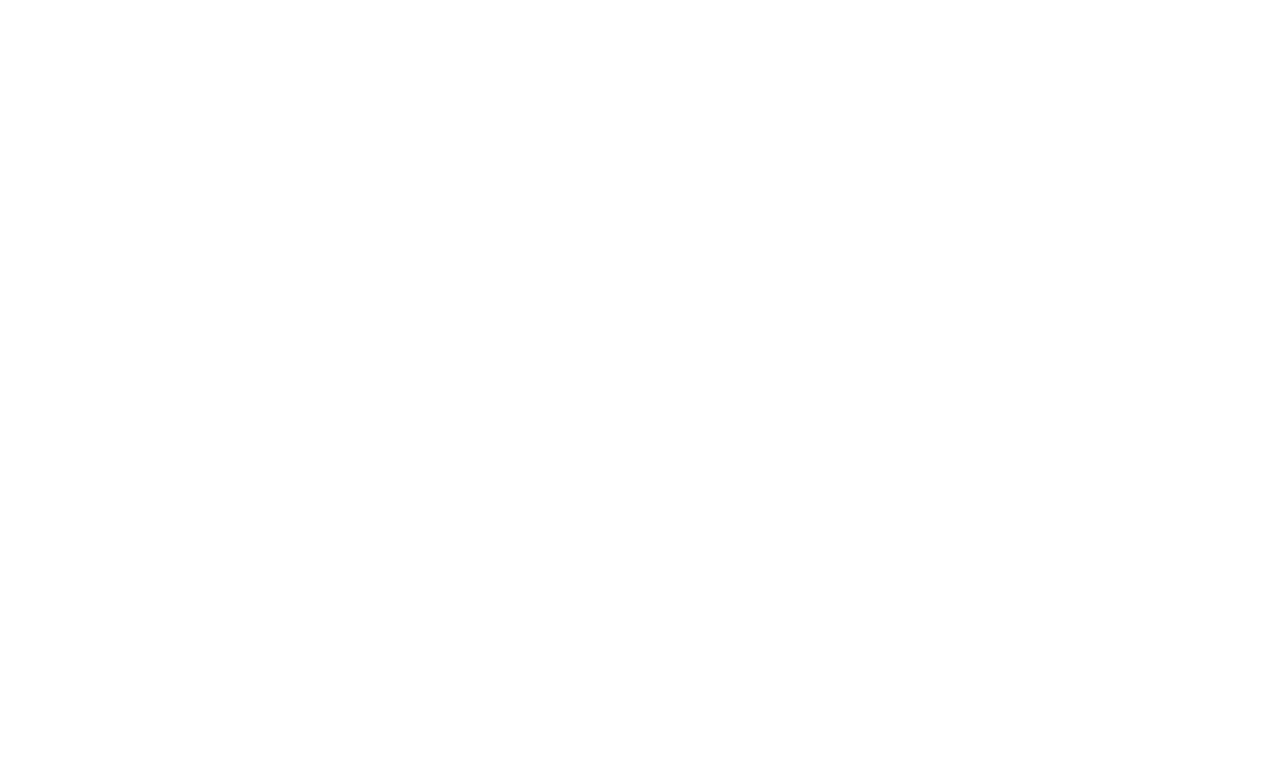
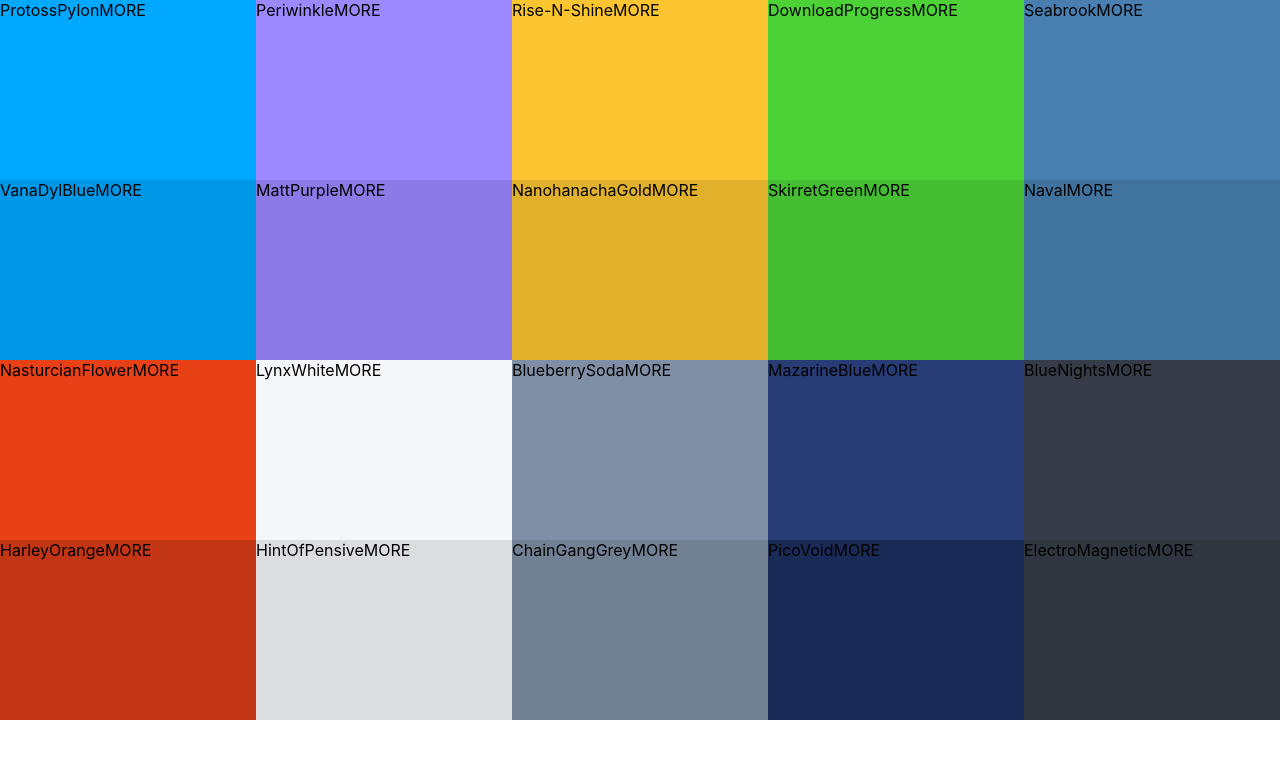
Before and after one commit to markswinimer/color-picker-app, a React (Create React App) app: page / in a window 1280 px wide. Shown: the top 758 px of the page. Built offline with nearby package versions, Linux system fonts and the light colour scheme.

Commit message:
adds styles, colorbox component

```diff
--- /dev/null
+++ b/src/ColorBox.css
@@ -0,0 +1,8 @@
+.ColorBox {
+  width: 20%;
+  height: 25%;
+  margin: 0 auto;
+  display: inline-block;
+  position: relative;
+  cursor: pointer;
+}
--- /dev/null
+++ b/src/ColorBox.js
@@ -0,0 +1,14 @@
+import React, { Component } from 'react';
+import './ColorBox.css';
+
+class ColorBox extends Component {
+  render() {
+    return(
+      <div className="ColorBox" style={{ background: this.props.background }}>
+        <span>{this.props.name}</span>
+        <span>MORE</span>
+      </div>
+    )
+  }
+}
+export default ColorBox;
--- /dev/null
+++ b/src/Palette.css
@@ -0,0 +1,7 @@
+.Palette {
+  height: 100vh;
+}
+
+.Palette-colors {
+  height: 90%;
+}
--- a/src/Palette.js
+++ b/src/Palette.js
@@ -1,4 +1,6 @@
 import React, { Component } from 'react';
+import ColorBox from './ColorBox';
+import './Palette.css'
 
 class Palette extends Component {
   constructor(props) {
@@ -8,11 +10,15 @@
     }
   }
   render() {
+    const colorBoxes = this.props.colors.map(color => (
+      <ColorBox background={color.color} name={color.name} />
+    ))
+
     return(
-      <div className="Pallete">
+      <div className="Palette">
         {/* NAV */}
         <div className="Palette-colors">
-          {/* COLOR BOXES */}
+          {colorBoxes}
         </div>
         {/* FOOTER */}
       </div>
```
